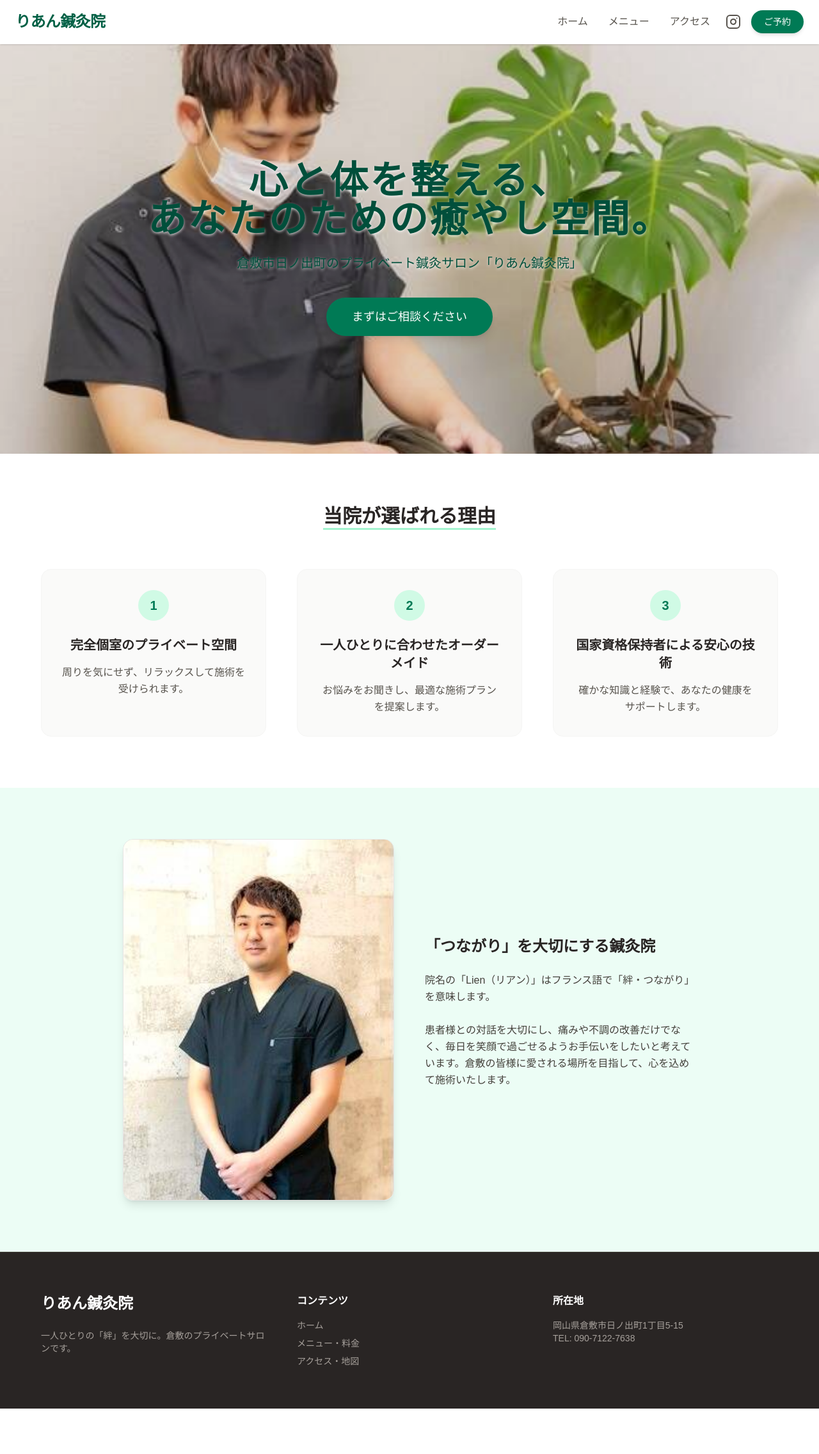
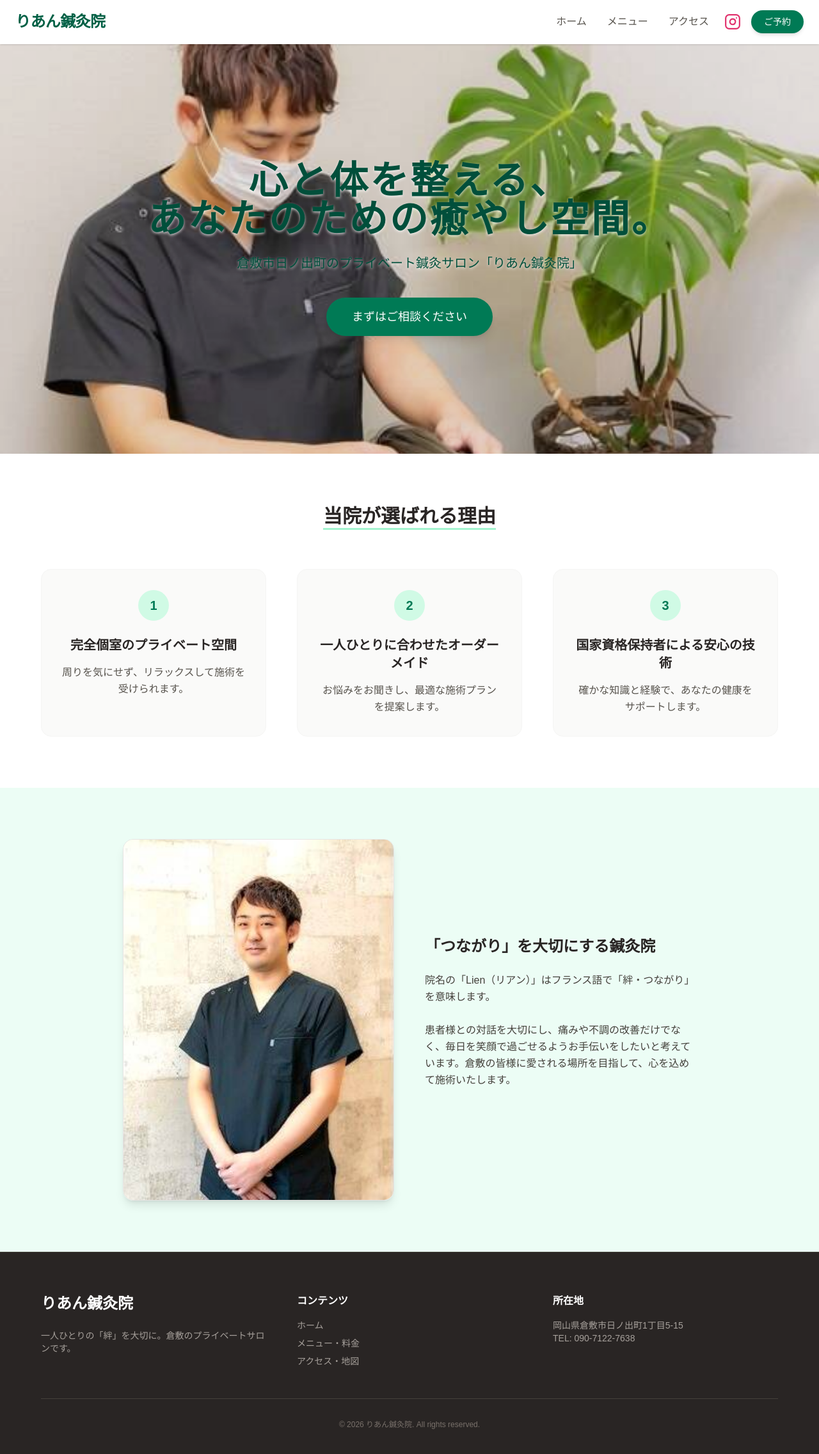
Before and after one commit to lien-shinkyuin/lien-shinkyuin, a Next.js app: page / in a window 1280 px wide. Shown: the top 2272 px of the page at 64% size. Before the commit the page ends 2201 px from the top, so only its background shows below. Built offline with nearby package versions, Linux system fonts and the light colour scheme.

Commit message:
ダークモード対応とインスタロゴの色修正完了

```diff
--- a/app/layout.tsx
+++ b/app/layout.tsx
@@ -28,21 +28,21 @@ export default function RootLayout({ children }: { children: React.ReactNode })
             </ul>
 
             <div className="flex items-center gap-4">
-              {/* --- ここから修正：📸 を インスタロゴ（SVG）に変更 --- */}
+              {/* Instagramロゴ：色をピンクに固定し、ホバーで少し大きく */}
               <a
                 href={instagramUrl}
                 target="_blank"
                 rel="noopener noreferrer"
-                className="text-stone-600 dark:text-stone-300 hover:text-[#E1306C] dark:hover:text-pink-400 transition-colors duration-300 flex items-center"
+                className="hover:scale-110 transition-transform duration-300 flex items-center"
                 aria-label="Instagram"
               >
                 <svg
                   xmlns="http://www.w3.org/2000/svg"
-                  width="24"
-                  height="24"
+                  width="26"
+                  height="26"
                   viewBox="0 0 24 24"
                   fill="none"
-                  stroke="currentColor"
+                  stroke="#E1306C"
                   strokeWidth="2"
                   strokeLinecap="round"
                   strokeLinejoin="round"
@@ -52,7 +52,6 @@ export default function RootLayout({ children }: { children: React.ReactNode })
                   <line x1="17.5" y1="6.5" x2="17.51" y2="6.5"></line>
                 </svg>
               </a>
-              {/* --- ここまで修正 --- */}
 
               <a href={reservationUrl} target="_blank" rel="noopener noreferrer" className="bg-emerald-700 text-white px-5 py-2 rounded-full hover:bg-emerald-800 transition shadow-md text-sm font-medium">
                 ご予約
@@ -82,6 +81,9 @@ export default function RootLayout({ children }: { children: React.ReactNode })
               <p className="text-sm text-stone-400">岡山県倉敷市日ノ出町1丁目5-15<br />TEL: 090-7122-7638</p>
             </div>
           </div>
+          <div className="max-w-6xl mx-auto border-t border-stone-700 mt-12 pt-8 text-center text-xs text-stone-500">
+            © 2026 りあん鍼灸院. All rights reserved.
+          </div>
         </footer>
         <MobileNavbar />
       </body>
```
